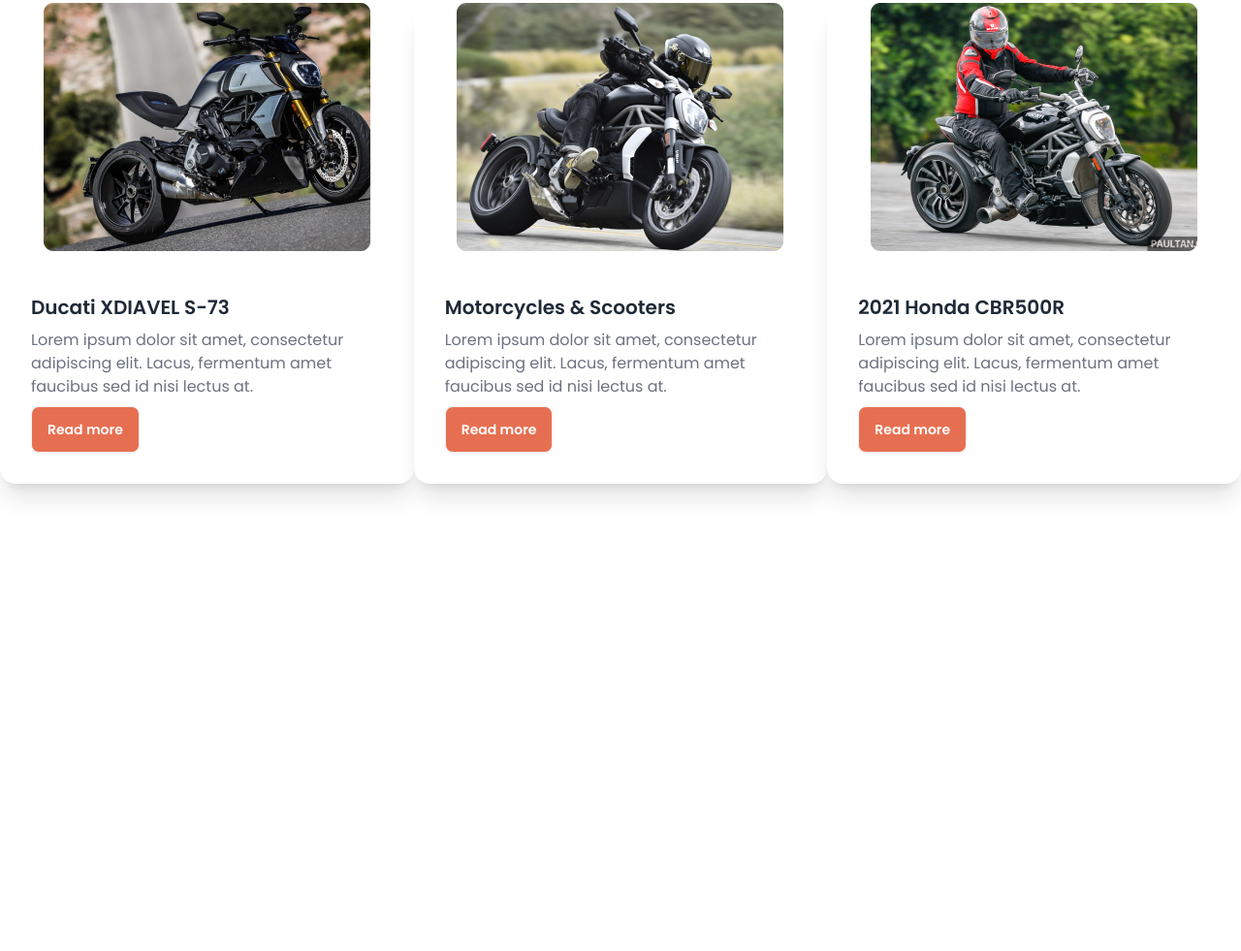
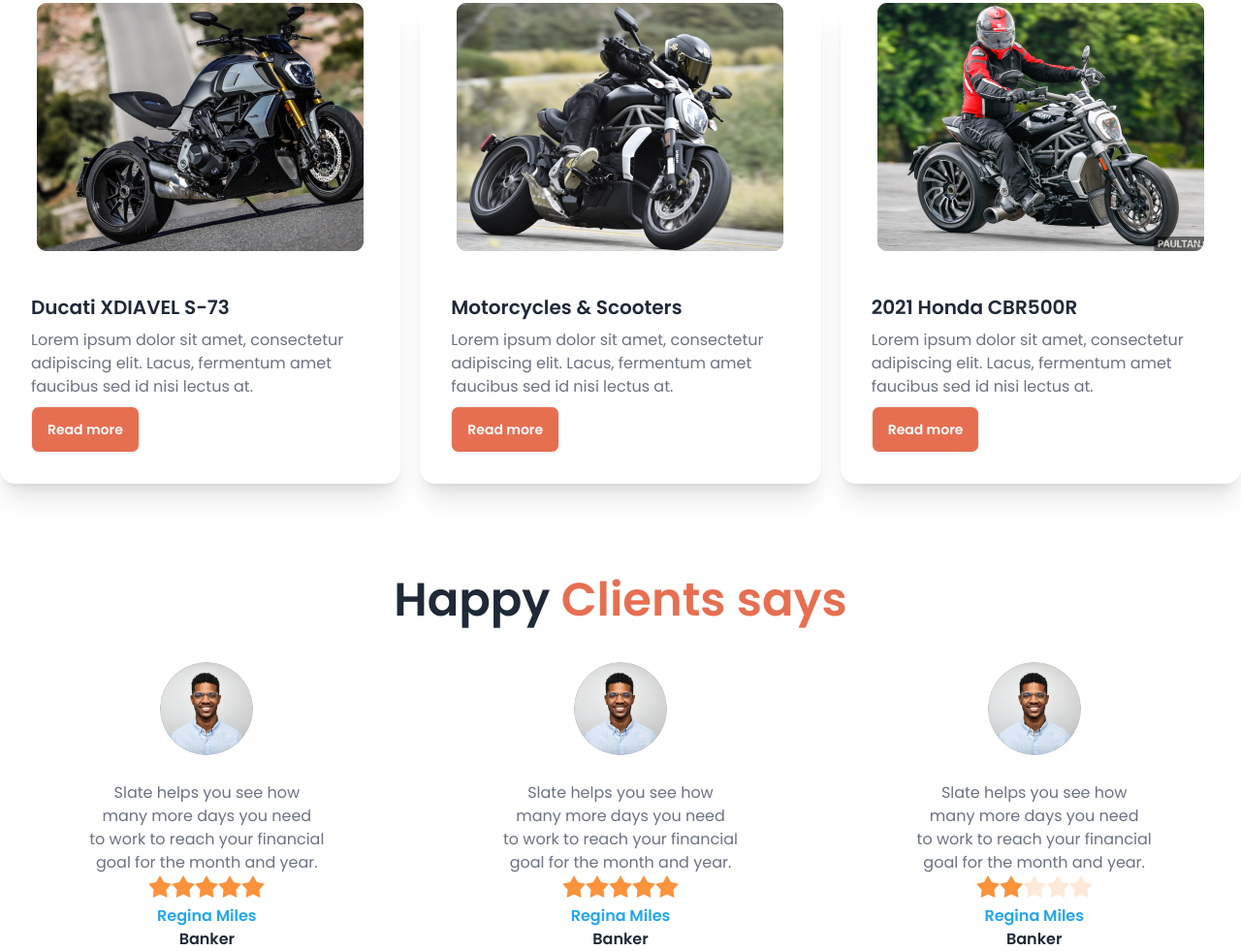
Before and after one commit to Sutradhar2071/Bike-zone, a plain HTML site: page index.html in a window 1280 px wide. Shown: the part 1306-2287 px from the top of the page at 97% size. Before the commit the page ends 1901 px from the top, so only its background shows below. Drawn offline with nearby package versions, Linux system fonts and the light colour scheme.

Commit message:
happy section done

```diff
--- a/index.html
+++ b/index.html
@@ -28,6 +28,8 @@
             clifford: '#da373d',
             'btn-primary':'#E76F51',
             'primary-bg': 'rgba(231, 111, 81, 0.1)',
+            'primary-color':'rgb(35, 166, 240)',
+            'bg-color':'rgb(255, 255, 255)'
           },
         },
       },
@@ -203,7 +205,7 @@
 
           <!-- card section -->
 
-          <div class="mt-20 justify-items-center grid grid-cols-1 md:grid-cols-2 lg:grid-cols-3">
+          <div class="mt-20 justify-items-center gap-5 grid grid-cols-1 md:grid-cols-2 lg:grid-cols-3">
             <!-- card-1 -->
 
             <div class="card space-y-3 bg-base-100  shadow-xl">
@@ -257,6 +259,112 @@
           </div>
 
          </section>
+
+         <!-- happy section -->
+
+         <section>
+          <!-- text -->
+
+          <div class="text-center">
+            <h2 class="font-semibold text-5xl">Happy <span class="text-btn-primary">Clients says</span></h2>
+          </div>
+
+          <!-- card section -->
+
+          <div class="grid grid-cols-1 justify-items-center md:grid-cols-2 lg:grid-cols-3">
+            <!-- card 1 -->
+            <div class="text-center space-y-5 bg-bg-color w-[323px] mt-10">
+              <div class="avatar">
+                <div class="w-24 rounded-full">
+                  <img src="./images/others/user-1.png" />
+                </div>
+              </div>
+             <div>
+              <div>
+                <p class="text-gray-500">Slate helps you see how <br>
+                  many more days you need <br>
+                  to work to reach your financial <br>
+                  goal for the month and year.</p>
+              </div>
+              <div class="rating">
+                <input type="radio" name="rating-2" class="mask mask-star-2 bg-orange-400" />
+                <input
+                  type="radio"
+                  name="rating-2"
+                  class="mask mask-star-2 bg-orange-400"
+                  checked="checked" />
+                <input type="radio" name="rating-2" class="mask mask-star-2 bg-orange-400" />
+                <input type="radio" name="rating-2" class="mask mask-star-2 bg-orange-400" />
+                <input type="radio" name="rating-2" class="mask mask-star-2 bg-orange-400" />
+              </div>
+              <h2 class="text-primary-color font-semibold">Regina Miles</h2>
+              <p class="font-semibold">Banker</p>
+             </div>
+            </div>
+            <!-- card 2 -->
+
+            <div class="text-center space-y-5 bg-bg-color w-[323px] mt-10">
+              <div class="avatar">
+                <div class="w-24 rounded-full">
+                  <img src="./images/others/user-1.png" />
+                </div>
+              </div>
+             <div>
+              <div>
+                <p class="text-gray-500">Slate helps you see how <br>
+                  many more days you need <br>
+                  to work to reach your financial <br>
+                  goal for the month and year.</p>
+              </div>
+              <div class="rating">
+                <input type="radio" name="rating-2" class="mask mask-star-2 bg-orange-400" />
+                <input
+                  type="radio"
+                  name="rating-2"
+                  class="mask mask-star-2 bg-orange-400"
+                  checked="checked" />
+                <input type="radio" name="rating-2" class="mask mask-star-2 bg-orange-400" />
+                <input type="radio" name="rating-2" class="mask mask-star-2 bg-orange-400" />
+                <input type="radio" name="rating-2" class="mask mask-star-2 bg-orange-400" />
+              </div>
+              <h2 class="text-primary-color font-semibold">Regina Miles</h2>
+              <p class="font-semibold">Banker</p>
+             </div>
+            </div>
+
+            <!-- card 3 -->
+
+            <div class="text-center space-y-5 bg-bg-color w-[323px] mt-10">
+              <div class="avatar">
+                <div class="w-24 rounded-full">
+                  <img src="./images/others/user-1.png" />
+                </div>
+              </div>
+             <div>
+              <div>
+                <p class="text-gray-500">Slate helps you see how <br>
+                  many more days you need <br>
+                  to work to reach your financial <br>
+                  goal for the month and year.</p>
+              </div>
+              <div class="rating">
+                <input type="radio" name="rating-2" class="mask mask-star-2 bg-orange-400" />
+                <input
+                  type="radio"
+                  name="rating-2"
+                  class="mask mask-star-2 bg-orange-400"
+                  checked="checked" />
+                <input type="radio" name="rating-2" class="mask mask-star-2 bg-orange-400" />
+                <input type="radio" name="rating-2" class="mask mask-star-2 bg-orange-400" />
+                <input type="radio" name="rating-2" class="mask mask-star-2 bg-orange-400" />
+              </div>
+              <h2 class="text-primary-color font-semibold">Regina Miles</h2>
+              <p class="font-semibold">Banker</p>
+             </div>
+            </div>
+
+          </div>
+         </section>
       </main>
 
       <!-- footer section -->
```
